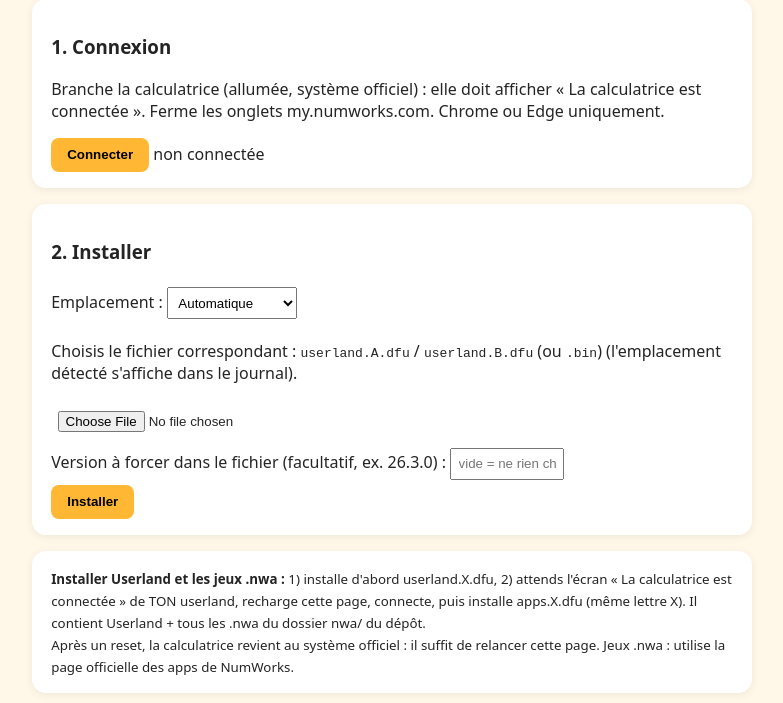
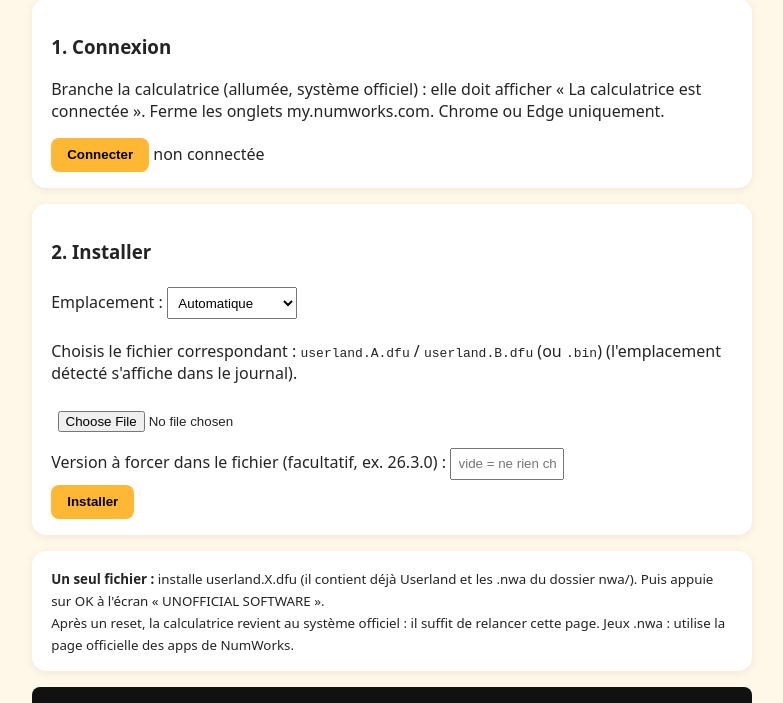
Before and after one commit to soldot50/numworks-userland, a plain HTML site: page web/index.html in a window 1280 px wide. Shown: the part 97-800 px from the top of the page, without its empty margins (248-1031 px from the left). Drawn offline with Linux system fonts and the light colour scheme.

Commit message:
index.html

```diff
--- a/web/index.html
+++ b/web/index.html
@@ -16,7 +16,7 @@ input,select{padding:.4rem;margin:.3rem 0}pre{background:#111;color:#8f8;padding
 <input type="file" id="dfu" accept=".dfu,.bin"><br>
 Version à forcer dans le fichier (facultatif, ex. 26.3.0) : <input id="forceV" size="10" placeholder="vide = ne rien changer"><br>
 <button id="flash">Installer</button></section>
-<section><small><b>Installer Userland et les jeux .nwa :</b> 1) installe d'abord userland.X.dfu, 2) attends l'écran « La calculatrice est connectée » de TON userland, recharge cette page, connecte, puis installe apps.X.dfu (même lettre X). Il contient Userland + tous les .nwa du dossier nwa/ du dépôt. <br>Après un reset, la calculatrice revient au système officiel : il suffit de relancer cette page. Jeux .nwa : utilise la page officielle des apps de NumWorks.</small></section>
+<section><small><b>Un seul fichier :</b> installe userland.X.dfu (il contient déjà Userland et les .nwa du dossier nwa/). Puis appuie sur OK à l'écran « UNOFFICIAL SOFTWARE ».<br>Après un reset, la calculatrice revient au système officiel : il suffit de relancer cette page. Jeux .nwa : utilise la page officielle des apps de NumWorks.</small></section>
 <pre id="log"></pre>
 <script>
 const log=m=>{const l=document.getElementById('log');l.textContent+=m+"\n";l.scrollTop=l.scrollHeight};
```
